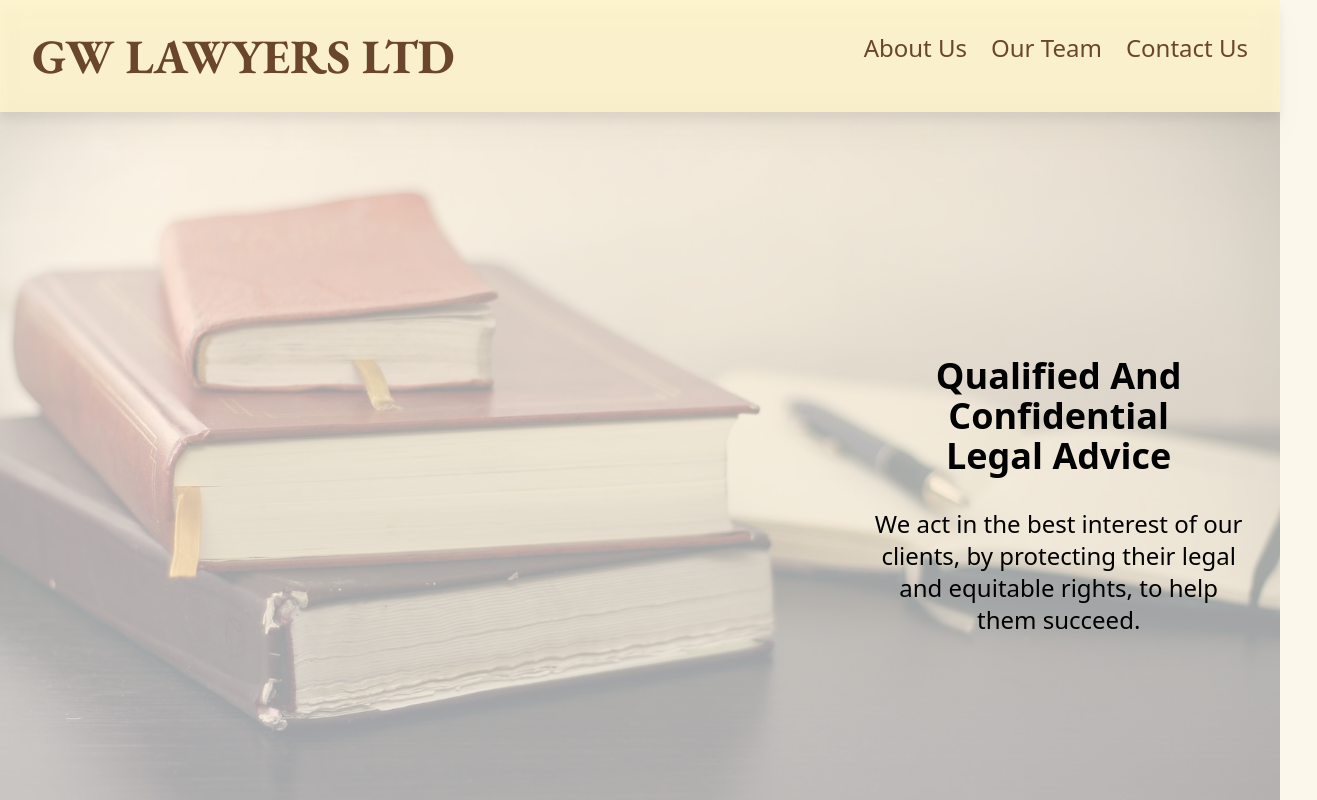
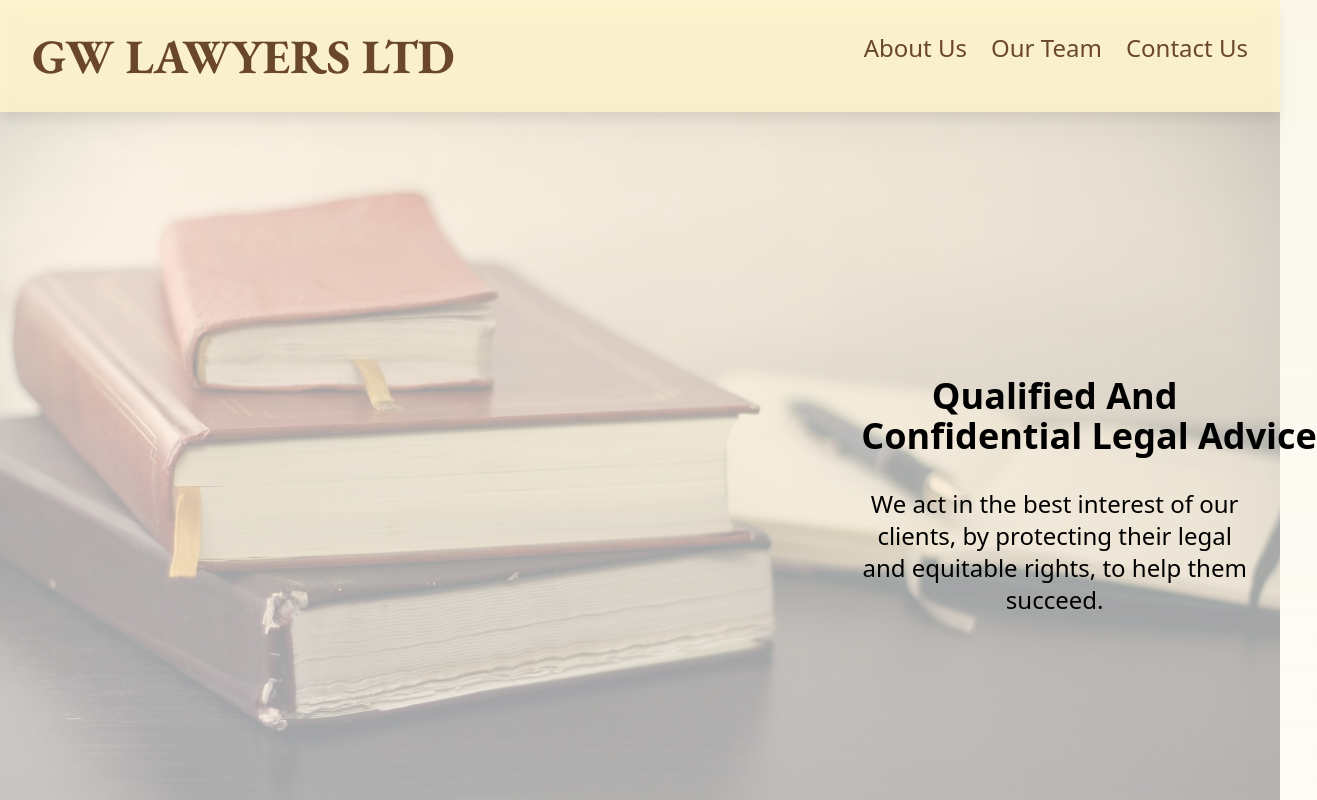
Before and after one commit to ian-jl-chua/gw-lawyers-ltd, a Next.js app: page / in a window 1280 px wide. Shown: the top 800 px of the page, 1317 px wide, since content can reach past the window. Built offline with nearby package versions, Linux system fonts and the light colour scheme.

Commit message:
final layout finished for now, form logic to be continued...

```diff
--- a/src/app/components/MainSection.tsx
+++ b/src/app/components/MainSection.tsx
@@ -4,11 +4,13 @@ import mainImg from 'public/main-img.jpg'
 export default function MainSection() {
   return (
     <section className="landing-bg w-full grid grid-row-2 md:grid-cols-2 lg:grid-cols-3">
-      <div className="lg:col-span-2"></div>
-      <div className="flex flex-col justify-center text-center p-4 z-10 md:pr-8">
+      <div className="lg:col-span-2">
+        {/* Form logic will go here */}
+      </div>
+      <div className="flex flex-col justify-center text-center p-4 z-10 md:pr-8 md:p-2 md:leading-10">
         <h2 className="py-8 text-2xl font-bold md:pt-0 lg:text-4xl">
-          Qualified And Confidential{' '}
-          <span className="whitespace-nowrap">Legal Advice</span>
+          Qualified And Confidential
+          <span className="whitespace-nowrap"> Legal Advice</span>
         </h2>
         <p className="pb-8 lg:text-2xl">
           We act in the best interest of our clients, by protecting their legal
```
Also changed, not shown: src/app/icon.png.
